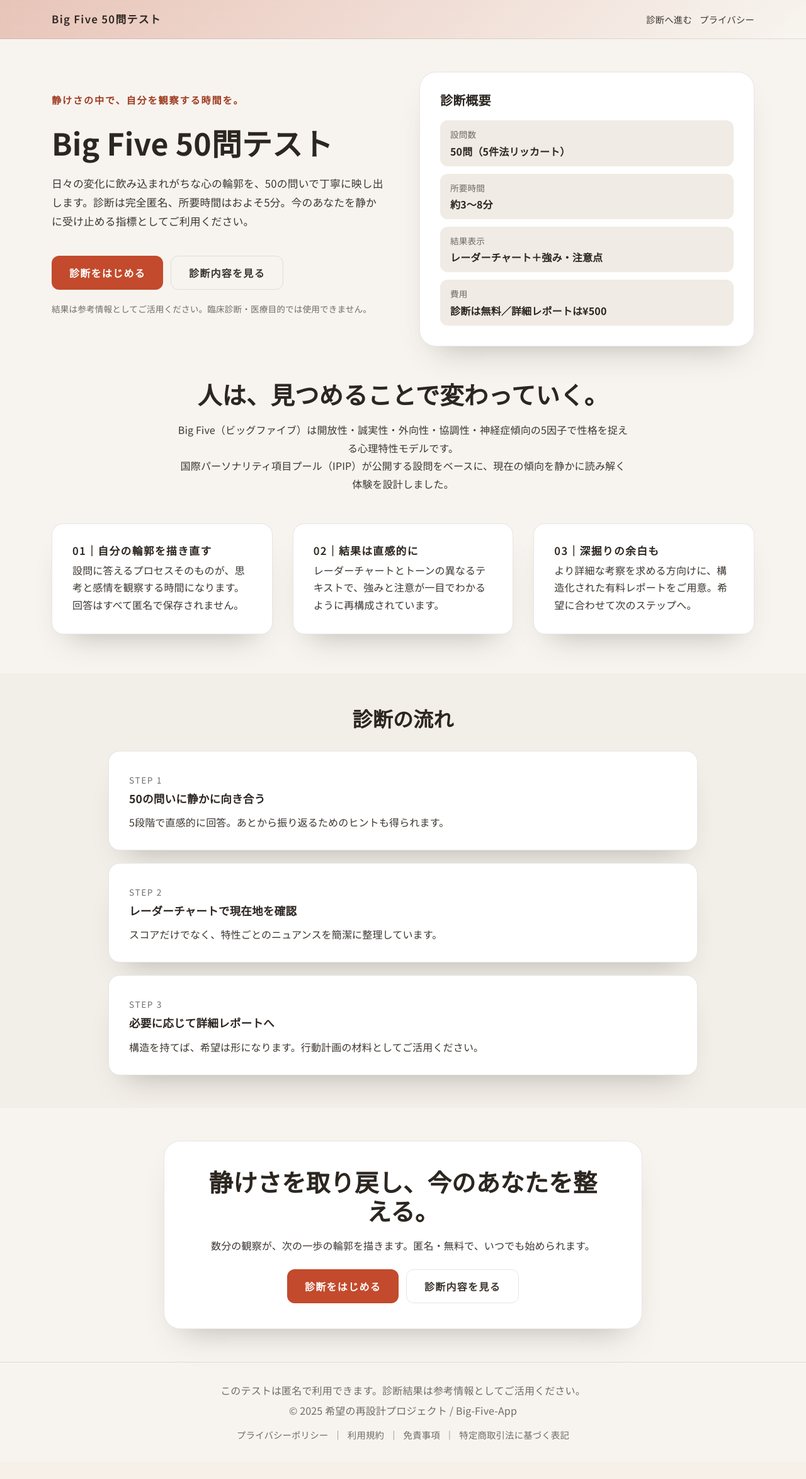
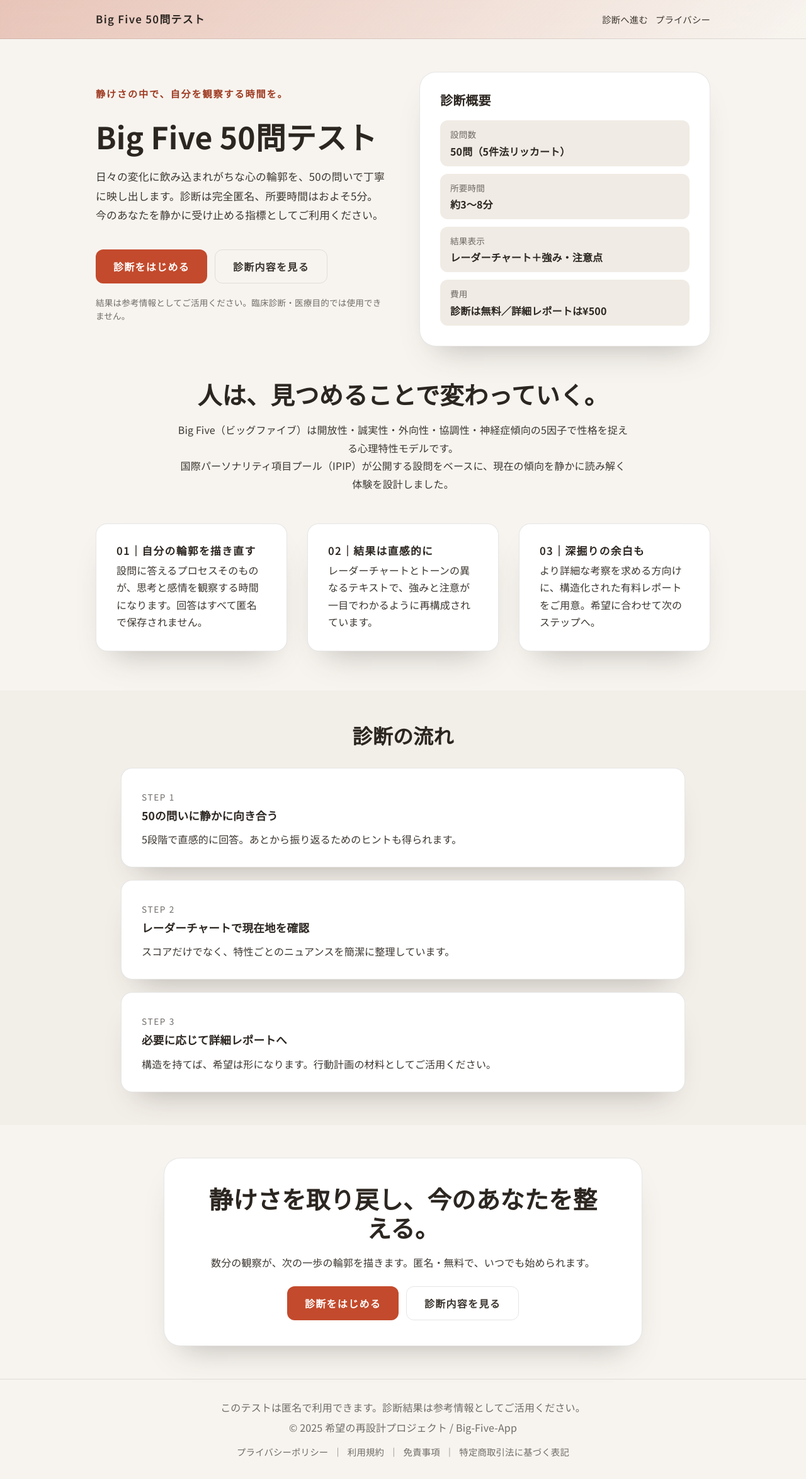
Before and after one commit to Hayato-k1379/big-five-app, a Django app: page / in a window 1280 px wide. Shown: the whole page at 63% size. Before the commit the page ends 2286 px from the top, so only its background shows below. Run offline with Django 4.2, Linux system fonts and the light colour scheme.

Commit message:
fix: ensure lp styles load with cache busting

```diff
--- a/backend/static/css/style.css
+++ b/backend/static/css/style.css
@@ -54,6 +54,12 @@ a:focus {
   justify-content: space-between;
   padding-block: 18px;
   gap: var(--app-spacing-sm);
+}
+
+.container {
+  width: min(1040px, 100%);
+  margin: 0 auto;
+  padding-inline: clamp(var(--app-spacing-sm), 4vw, var(--app-spacing-lg));
 }
 
 .lp-logo {
--- a/backend/templates/base.html
+++ b/backend/templates/base.html
@@ -17,7 +17,20 @@
       integrity="sha384-QWTKZyjpPEjISv5WaRU9OFeRpok6YctnYmDr5pNlyT2bRjXh0JMhjY6hW+ALEwIH"
       crossorigin="anonymous"
     />
-    <link rel="stylesheet" href="{% static 'css/style.css' %}" />
+    <link rel="stylesheet" href="{% static 'css/style.css' %}?v=20241022" />
+    <style>
+      body,
+      .app-body {
+        background-color: #f7f4ef;
+        color: #3c3630;
+        font-family: 'Noto Sans JP', system-ui, -apple-system, BlinkMacSystemFont, 'Segoe UI', sans-serif;
+      }
+
+      .lp-header {
+        background: linear-gradient(135deg, rgba(195, 74, 44, 0.28), rgba(247, 244, 239, 0.95));
+        border-bottom: 1px solid rgba(60, 54, 48, 0.12);
+      }
+    </style>
     {% block extra_head %}{% endblock %}
   </head>
   <body class="app-body">
```
